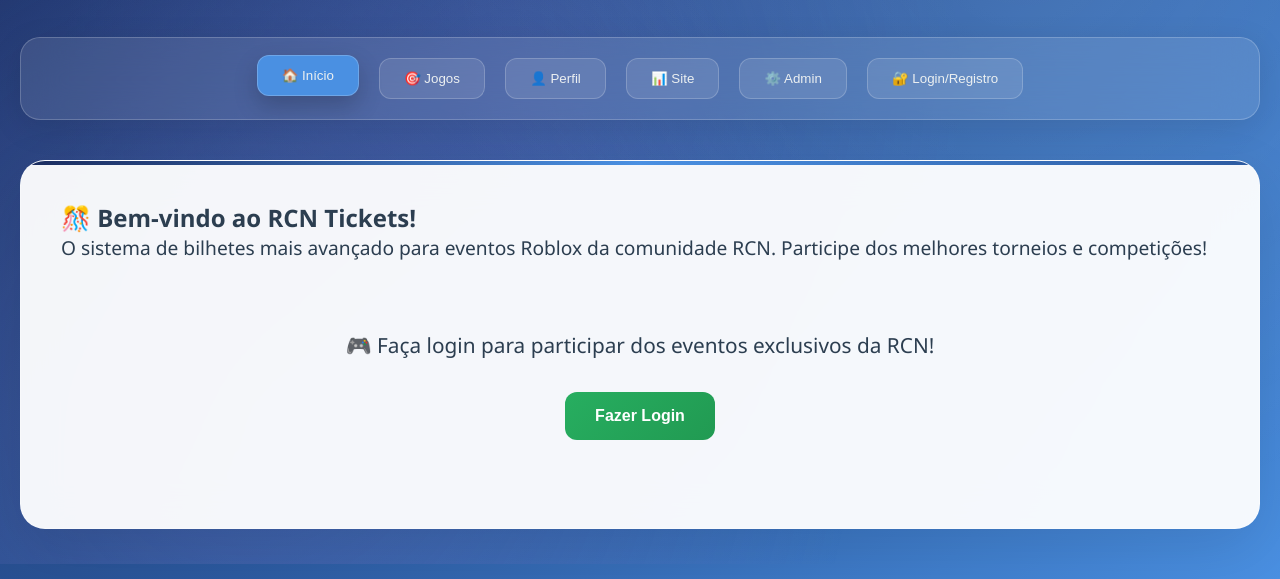
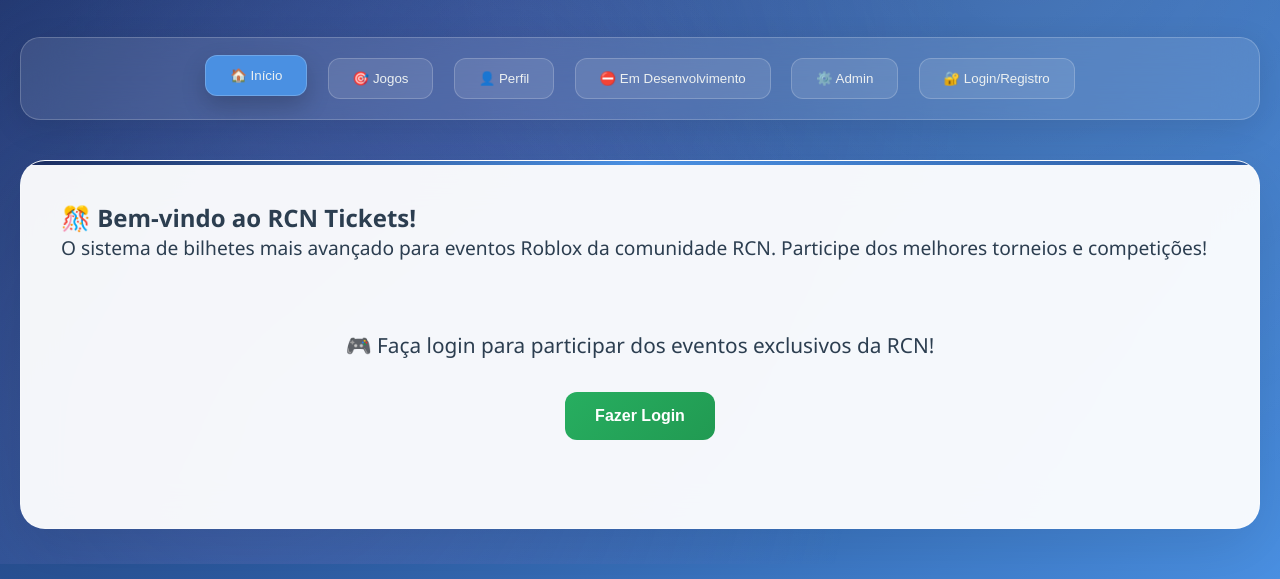
Before and after one commit to lideude-droid/RCNTIKETS, a plain HTML site: page index.html in a window 1280 px wide. Shown: the part 236-815 px from the top of the page. Drawn offline with Linux system fonts and the light colour scheme.

Commit message:
Update index.html

```diff
--- a/index.html
+++ b/index.html
@@ -565,7 +565,7 @@
             <button onclick="showSection('home')" class="active">🏠 Início</button>
             <button onclick="showSection('games')">🎯 Jogos</button>
             <button onclick="showSection('profile')">👤 Perfil</button>
-            <button onclick='gotoLink("http://localhost:5173/")'>📊 Site</button>
+            <button onclick='gotoLink("http://localhost:5173/")'>⛔ Em Desenvolvimento</button>
             <button onclick="showSection('admin')">⚙️ Admin</button>
             <button onclick="showSection('auth')">🔐 Login/Registro</button>
         </div>
```
